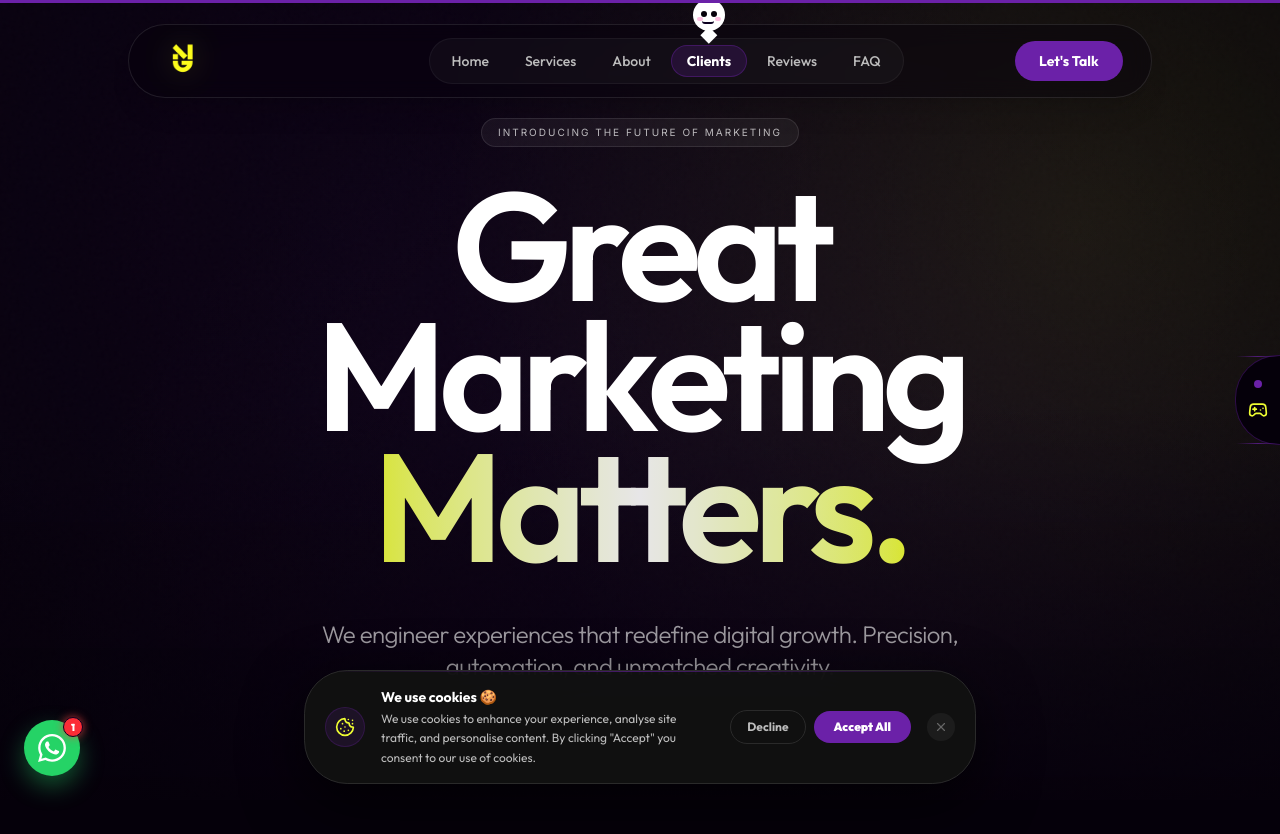
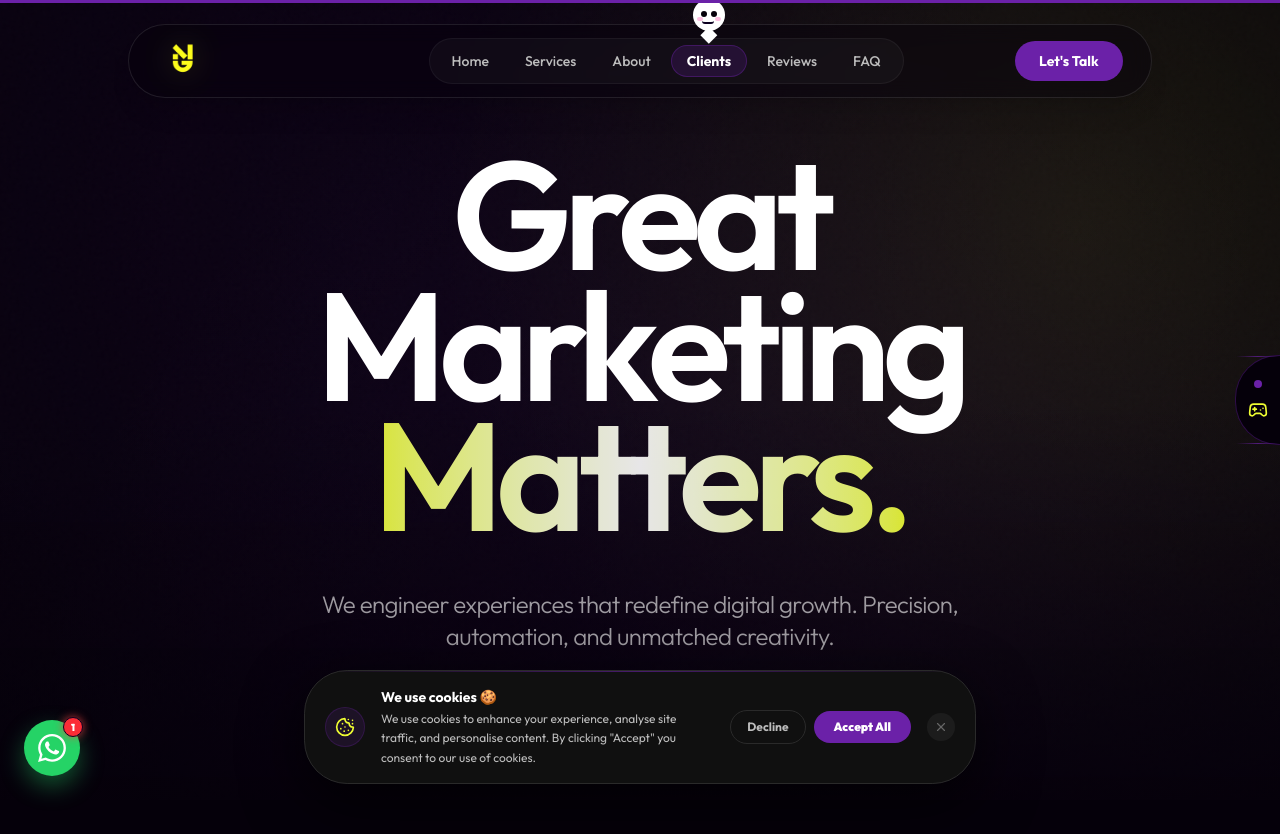
Before and after one commit to arshadyelikar27-dev/Good-Marketing-Matters, a Next.js app: page / in a window 1280 px wide. Shown: the top 834 px of the page. Built offline with nearby package versions, Linux system fonts and the light colour scheme.

Commit message:
feat: add cinematic hero section with scroll-based motion animations

```diff
--- a/src/components/hero.tsx
+++ b/src/components/hero.tsx
@@ -29,13 +29,7 @@ export function Hero() {
           style={{ scale, opacity, y }}
           className="flex flex-col items-center justify-center text-center px-4"
         >
-          {/* Subtle top badge */}
-          <motion.div
-            style={{ opacity: subtitleOpacity }}
-            className="mb-8 px-4 py-1.5 rounded-full border border-white/10 bg-white/5 backdrop-blur-md font-mono text-[10px] uppercase tracking-[0.2em] text-white/70"
-          >
-            Introducing the future of marketing
-          </motion.div>
+
 
           {/* Massive Cinematic Typography */}
           <h1 className="text-[14vw] sm:text-[12vw] leading-[0.85] font-semibold tracking-tighter text-white mix-blend-plus-lighter">
```
